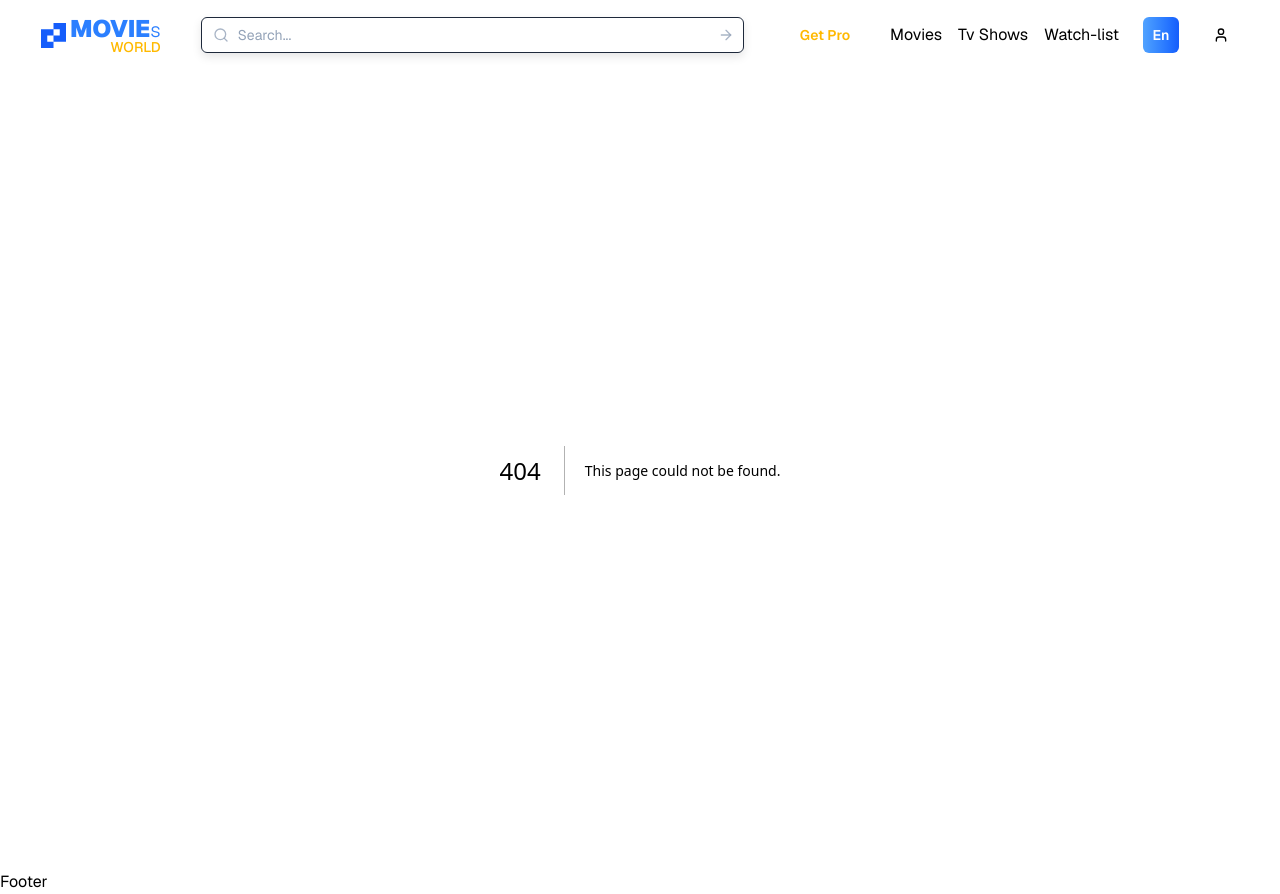
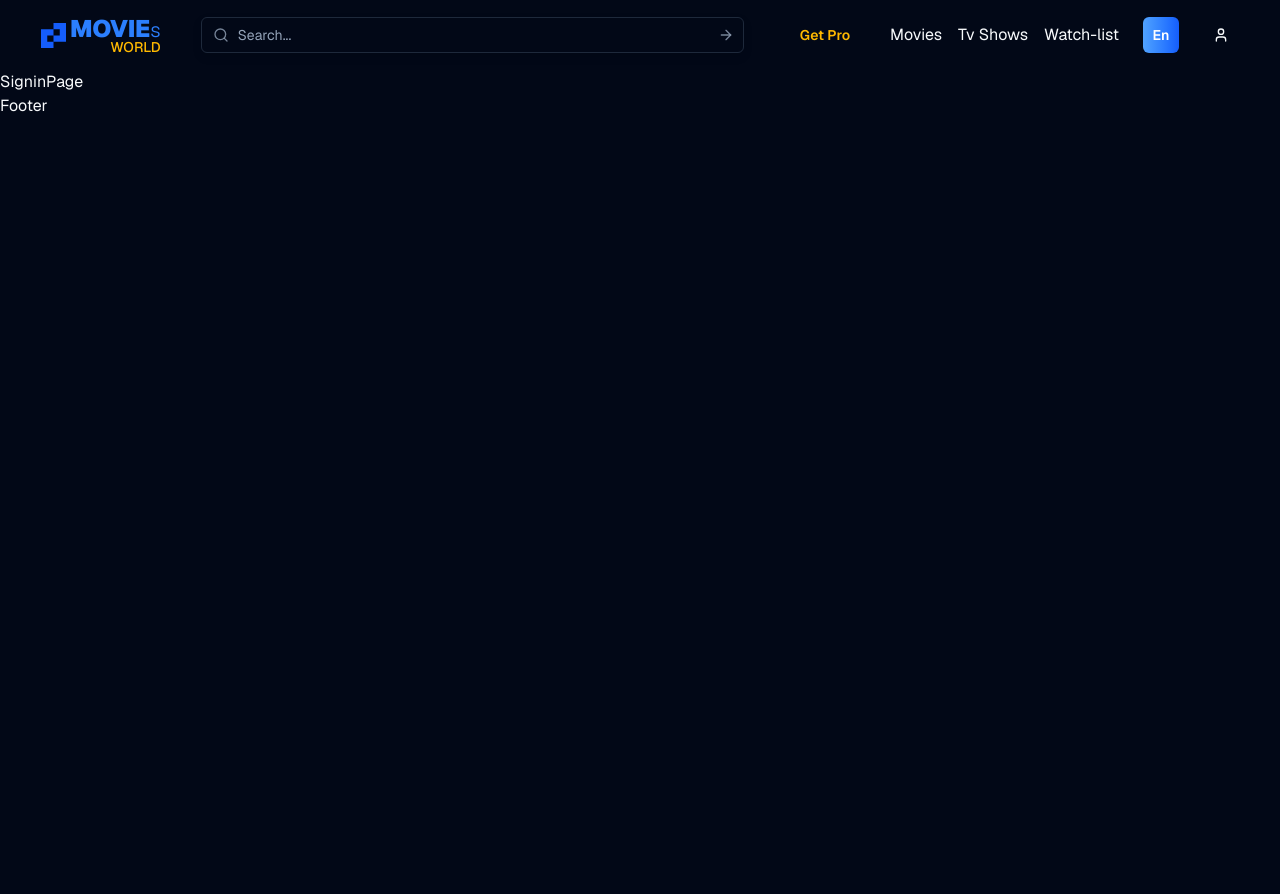
Before and after one commit to hozaifa4you/movies-world-assessment, a Next.js app in the folder frontend/: page /signin in a window 1280 px wide. Before the commit this address had no page. After the commit the page ends 800 px from the top, so only its background shows below. Built offline with nearby package versions, Linux system fonts and the light colour scheme.

Commit message:
Created empty auth pages

```diff
--- /dev/null
+++ b/frontend/app/(auth)/signin/page.tsx
@@ -0,0 +1,5 @@
+const SigninPage = () => {
+   return <div>SigninPage</div>;
+};
+
+export default SigninPage;
--- /dev/null
+++ b/frontend/app/(auth)/signup/page.tsx
@@ -0,0 +1,5 @@
+const SignupPage = () => {
+   return <div>SignupPage</div>;
+};
+
+export default SignupPage;
```
